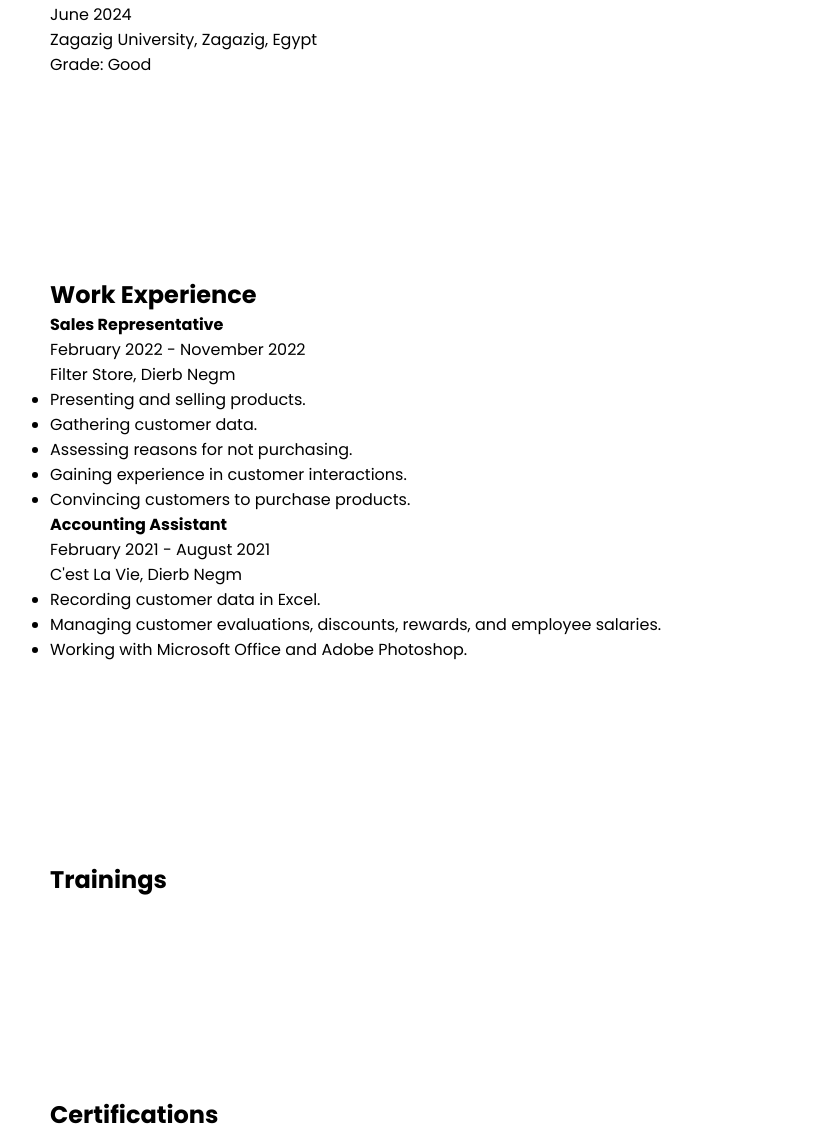
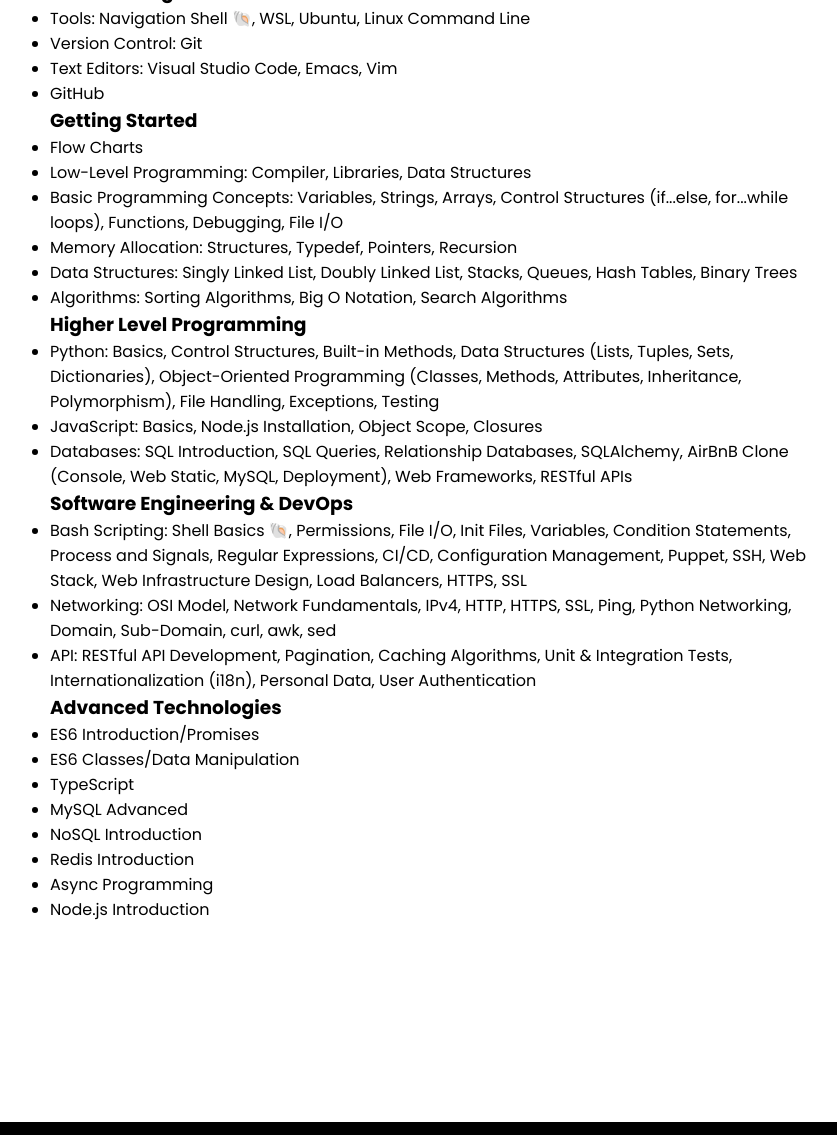
Before and after one commit to alitalaat22/My-Portfolio, a plain HTML site: page index.html in a window 1280 px wide. Shown: the part 5518-6653 px from the top of the page, without its empty margins (210-1047 px from the left). Drawn offline with Linux system fonts and the light colour scheme.

Commit message:
edit about

```diff
--- a/index.html
+++ b/index.html
@@ -210,47 +210,54 @@
 
 			<section class="objective">
 				<h2>Objective</h2>
-				<p>Seeking an entry-level Administrative Assistant position at a dynamic company where I can develop my skills and apply my knowledge in business management. I aim to contribute to improving organizational processes and increasing work efficiency through my skills in analysis, planning, and effective communication.</p>
+				<p>As a Software Engineer, I am passionate about leveraging technology to build innovative solutions. My goal is to contribute my expertise in software development and problem-solving to dynamic projects, while continually expanding my skill set and staying updated with the latest industry trends.</p>
 			</section>
 
-			<section class="education">
-				<h2>Education</h2>
-				<p><strong>Bachelor's Degree in Commerce (Business Management)</strong><br>June 2024<br>Zagazig University, Zagazig, Egypt<br>Grade: Good</p>
-			</section>
-
-			<section class="work-experience">
-				<h2>Work Experience</h2>
-				<p><strong>Sales Representative</strong><br>February 2022 - November 2022<br>Filter Store, Dierb Negm</p>
+			<section class="experience">
+				<h2>Technical Skills and Experience</h2>
+				<h3>Kick Starting</h3>
 				<ul>
-					<li>Presenting and selling products.</li>
-					<li>Gathering customer data.</li>
-					<li>Assessing reasons for not purchasing.</li>
-					<li>Gaining experience in customer interactions.</li>
-					<li>Convincing customers to purchase products.</li>
+					<li>Tools: Navigation Shell 🐚, WSL, Ubuntu, Linux Command Line</li>
+					<li>Version Control: Git</li>
+					<li>Text Editors: Visual Studio Code, Emacs, Vim</li>
+					<li>GitHub</li>
 				</ul>
 
-				<p><strong>Accounting Assistant</strong><br>February 2021 - August 2021<br>C'est La Vie, Dierb Negm</p>
+				<h3>Getting Started</h3>
 				<ul>
-					<li>Recording customer data in Excel.</li>
-					<li>Managing customer evaluations, discounts, rewards, and employee salaries.</li>
-					<li>Working with Microsoft Office and Adobe Photoshop.</li>
+					<li>Flow Charts</li>
+					<li>Low-Level Programming: Compiler, Libraries, Data Structures</li>
+					<li>Basic Programming Concepts: Variables, Strings, Arrays, Control Structures (if...else, for...while loops), Functions, Debugging, File I/O</li>
+					<li>Memory Allocation: Structures, Typedef, Pointers, Recursion</li>
+					<li>Data Structures: Singly Linked List, Doubly Linked List, Stacks, Queues, Hash Tables, Binary Trees</li>
+					<li>Algorithms: Sorting Algorithms, Big O Notation, Search Algorithms</li>
 				</ul>
-			</section>
 
-			<section class="trainings">
-				<h2>Trainings</h2>
-				<!-- Details about trainings -->
-			</section>
+				<h3>Higher Level Programming</h3>
+				<ul>
+					<li>Python: Basics, Control Structures, Built-in Methods, Data Structures (Lists, Tuples, Sets, Dictionaries), Object-Oriented Programming (Classes, Methods, Attributes, Inheritance, Polymorphism), File Handling, Exceptions, Testing</li>
+					<li>JavaScript: Basics, Node.js Installation, Object Scope, Closures</li>
+					<li>Databases: SQL Introduction, SQL Queries, Relationship Databases, SQLAlchemy, AirBnB Clone (Console, Web Static, MySQL, Deployment), Web Frameworks, RESTful APIs</li>
+				</ul>
 
-			<section class="certifications">
-				<h2>Certifications</h2>
-				<!-- Details about certifications -->
-			</section>
+				<h3>Software Engineering & DevOps</h3>
+				<ul>
+					<li>Bash Scripting: Shell Basics 🐚, Permissions, File I/O, Init Files, Variables, Condition Statements, Process and Signals, Regular Expressions, CI/CD, Configuration Management, Puppet, SSH, Web Stack, Web Infrastructure Design, Load Balancers, HTTPS, SSL</li>
+					<li>Networking: OSI Model, Network Fundamentals, IPv4, HTTP, HTTPS, SSL, Ping, Python Networking, Domain, Sub-Domain, curl, awk, sed</li>
+					<li>API: RESTful API Development, Pagination, Caching Algorithms, Unit & Integration Tests, Internationalization (i18n), Personal Data, User Authentication</li>
+				</ul>
 
-			<section class="skills">
-				<h2>Skills</h2>
-				<p><strong>Personal Skills:</strong> Problem-solving, Critical thinking, Adaptability, Communication skills, Creativity, Phone handling, Working under pressure, Teamwork, and Administrative skills.</p>
-				<p><strong>Technical Skills:</strong> Project management, Microsoft Office, Marketing, Digital Marketing, Adobe Photoshop, Graphic Design, Python, C, JavaScript, Software Development, MySQL.</p>
+				<h3>Advanced Technologies</h3>
+				<ul>
+					<li>ES6 Introduction/Promises</li>
+					<li>ES6 Classes/Data Manipulation</li>
+					<li>TypeScript</li>
+					<li>MySQL Advanced</li>
+					<li>NoSQL Introduction</li>
+					<li>Redis Introduction</li>
+					<li>Async Programming</li>
+					<li>Node.js Introduction</li>
+				</ul>
 			</section>
 		</div>
 	</section>
```
